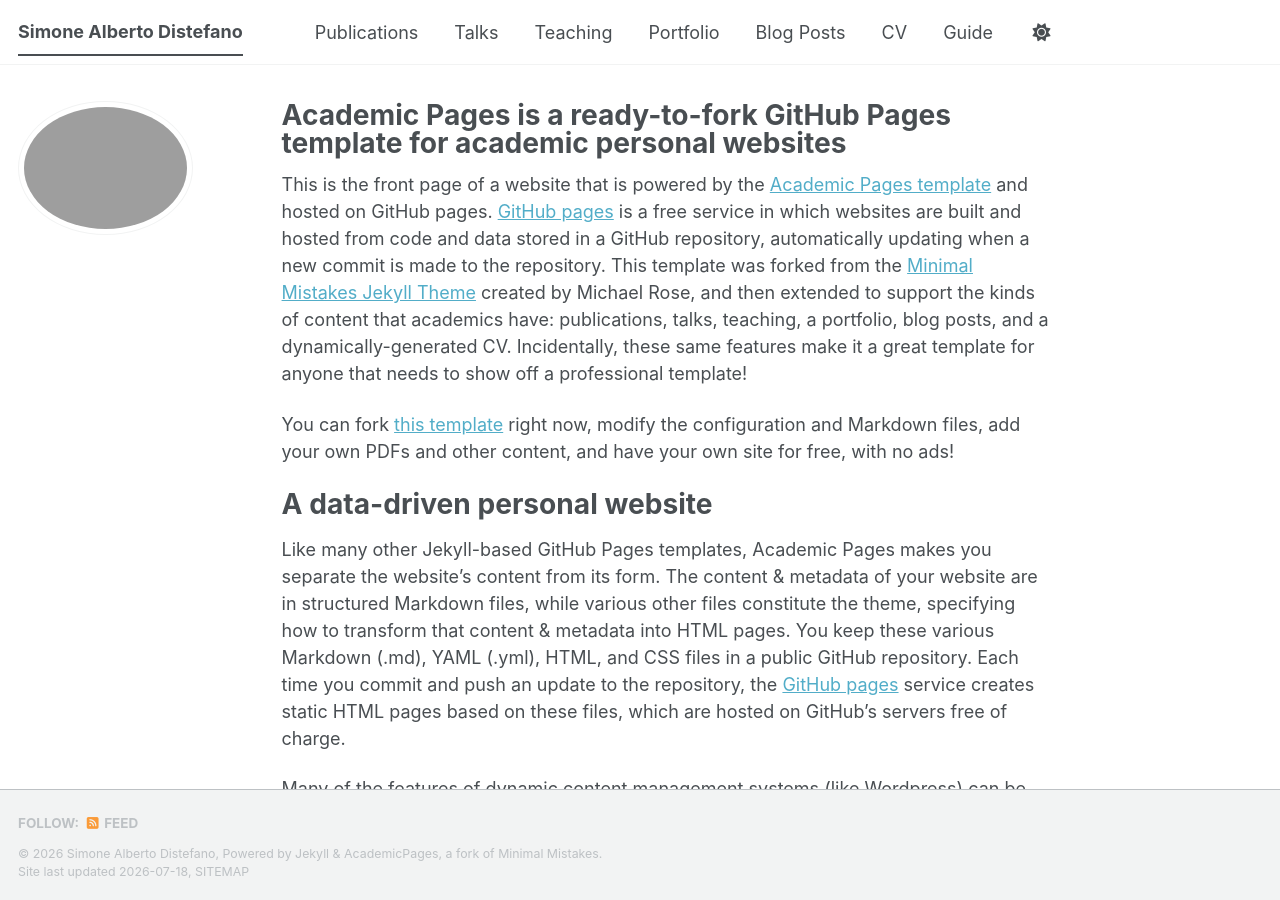
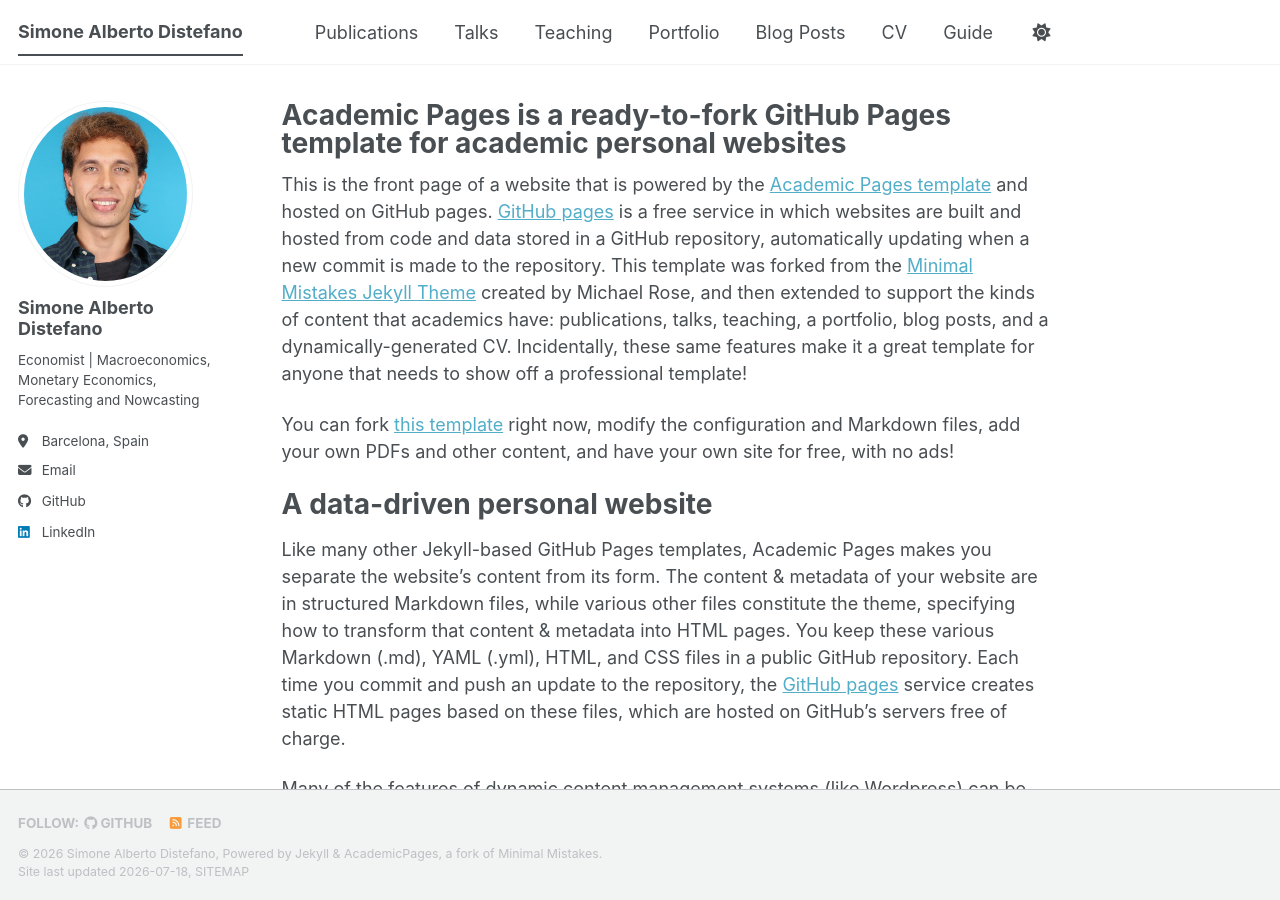
Before and after one commit to simonekalman/simonekalman.github.io, a Jekyll site: the page built from _pages/about.md, in a window 1280 px wide and 900 px high. Built offline with Jekyll 4.4.1, drawn with Linux system fonts in a browser that asks for light colours; a style sheet for code colours, icons or effects is not loaded; part of the change alters nothing that is shown.

```diff
--- a/_config.yml
+++ b/_config.yml
@@ -21,8 +21,7 @@ repository               : "simonekalman/simonekalman.github.io"
 #               If a field is blank the icon and link will not appear, otherwise it will be shown.
 #               Additional customization can be done by editing /_includes/author-profile.html
 author:
-  # Biographic information
- author:
+author:
   avatar           : "simone.distefano@bse.eu.jpg"
   name             : "Simone Alberto Distefano"
   pronouns         :
@@ -31,46 +30,45 @@ author:
   employer         :
   uri              :
   email            : "simone.distefano@bse.eu"
-  # Academic websites
+
+  googlescholar    :
+  orcid            :
+  pubmed            :
+  researchgate     :
+  scopus           :
+
+  bitbucket        :
+  codepen          :
+  dribbble         :
   github           : "simonekalman"
-  linkedin         : "http://www.linkedin.com/in/simonealbertstefano-1560b31a3"
+  kaggle           :
+  stackoverflow    :
 
-
-
-  # Repositories and software development
-  bitbucket        : # Username - Update with your username on the site
-  codepen          : # Username
-  dribbble         : # Username
-  github           : "academicpages"
-  kaggle           : # Username
-  stackoverflow    : # User number or user number and name (i.e., use "1" or "1/jeff-atwood")
-
-  # Social media
-  artstation       : # Username
-  bluesky          : "bsky.app" # Replace this with you Bluesky username
-  facebook         : # Username
-  flickr           : # Username
-  foursquare       : # Username
-  goodreads        : # Username
-  google_plus      : # Username
-  keybase          : # Username
-  instagram        : # Username
-  lastfm           : # Username
-  linkedin         : # Username
-  mastodon         : # URL
-  medium           : # URL
-  pinterest        : # Username
-  soundcloud       : # Username
-  steam            : # Username
-  telegram         : # URL
-  tumblr           : # Username
-  twitter          : # Username for X / Twitter
-  vine             : # Username
-  weibo            : # Username
-  wikipedia        : # Username
-  xing             : # Username
-  youtube          : # Username
-  zhihu            : # Username
+  artstation       :
+  bluesky          :
+  facebook         :
+  flickr           :
+  foursquare       :
+  goodreads        :
+  google_plus      :
+  keybase          :
+  instagram        :
+  lastfm           :
+  linkedin         : "simonealbertstefano-1560b31a3"
+  mastodon         :
+  medium           :
+  pinterest        :
+  soundcloud       :
+  steam            :
+  telegram         :
+  tumblr           :
+  twitter          :
+  vine             :
+  weibo            :
+  wikipedia        :
+  xing             :
+  youtube          :
+  zhihu            :
 
 # Publication Category - The following the list of publication categories and their headings
 publication_category:
```
